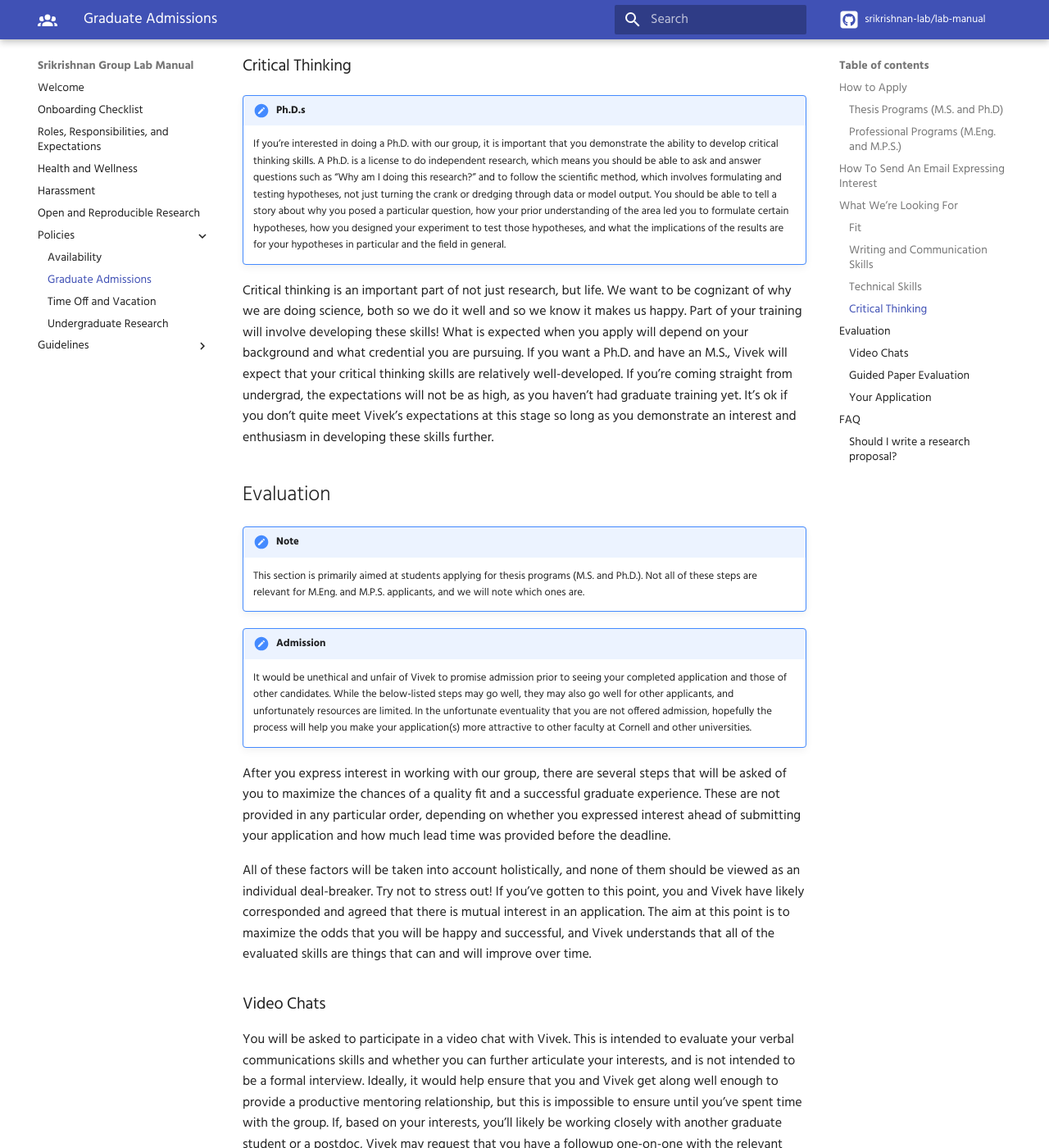
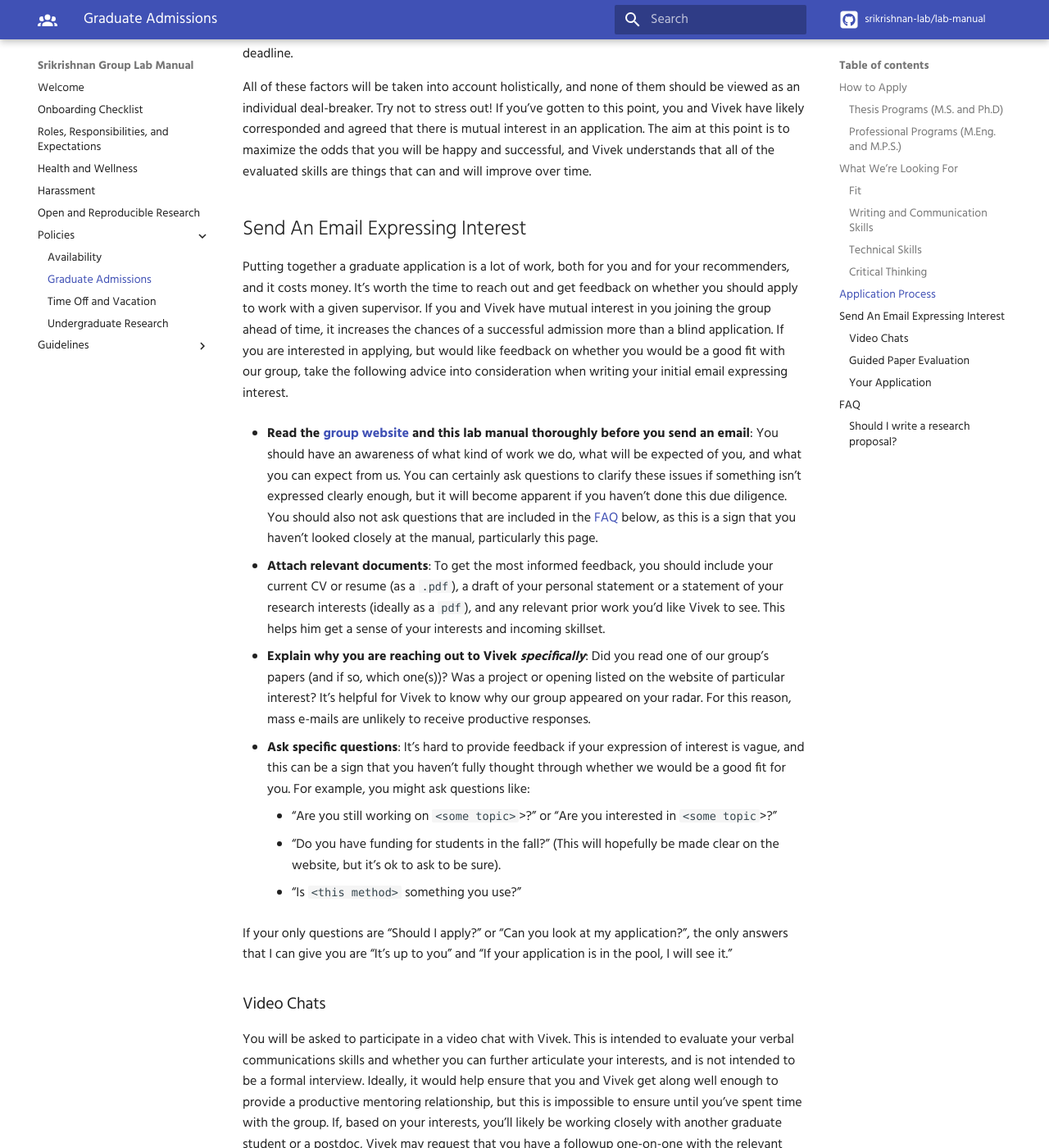
Before and after one commit to srikrishnan-lab/lab-manual, an MkDocs documentation site: the page built from docs/policies/graduate.md, in a window 1280 px wide and 1400 px high, scrolled down 3629 px. Shown: the whole window at 82% size. Built offline with MkDocs 1.6.1 and Material for MkDocs 9.7.7, drawn with Linux system fonts in a browser that asks for light colours; some web fonts are replaced; comment, search, counter and statistics services are not loaded; some of the changed text lies outside the part shown.

Commit message:
move section on expressing interest

```diff
--- a/docs/policies/graduate.md
+++ b/docs/policies/graduate.md
@@ -13,23 +13,6 @@ When funding is available for M.S. and Ph.D students to do specific work, these
 ### Professional Programs (M.Eng. and M.P.S.)
 
 M.Eng. and M.P.S. students should [contact Vivek](mailto:viveks@cornell.edu) to [express interest](#interest) and ask if he has projects available. This does not need to be done too far ahead of the start of your first semester unless you specifically want to be supervised by Vivek, in which case you should inquire as early as possible.
-
-## How To Send An Email Expressing Interest <a name="interest"></a>
-
-Putting together a graduate application is a lot of work, both for you and for your recommenders, and it costs money. It's worth the time to reach out and get feedback on whether you should apply to work with a given supervisor. If you and Vivek have mutual interest in you joining the group ahead of time, it increases the chances of a successful admission more than a blind application. If you are interested in applying, but would like feedback on whether you would be a good fit with our group, take the following advice into consideration when writing your initial email expressing interest.
-
-* **Read the [group website](https://srikrishnan-lab.github.io/) and this lab manual thoroughly before you send an email**: You should have an awareness of what kind of work we do, what will be expected of you, and what you can expect from us. You can certainly ask questions to clarify these issues if something isn't expressed clearly enough, but it will become apparent if you haven't done this due diligence. You should also not ask questions that are included in the [FAQ](#faq) below, as this is a sign that you haven't looked closely at the manual, particularly this page.
-
-* **Attach relevant documents**: To get the most informed feedback, you should include your current CV or resume (as a `.pdf`), a draft of your personal statement or a statement of your research interests (ideally as a `pdf`), and any relevant prior work you'd like Vivek to see. This helps him get a sense of your interests and incoming skillset.
-
-* **Explain why you are reaching out to Vivek *specifically***: Did you read one of our group's papers (and if so, which one(s))? Was a project or opening listed on the website of particular interest? It's helpful for Vivek to know why our group appeared on your radar. For this reason, mass e-mails are unlikely to receive productive responses.
-
-* **Ask specific questions**: It's hard to provide feedback if your expression of interest is vague, and this can be a sign that you haven't fully thought through whether we would be a good fit for you. For example, you might ask questions like:
-    * "Are you still working on `<some topic>`>?" or "Are you interested in `<some topic`>?"
-    * "Do you have funding for students in the fall?" (This will hopefully be made clear on the website, but it's ok to ask to be sure).
-    * "Is `<this method>` something you use?"
-
-If your only questions are "Should I apply?" or "Can you look at my application?", the only answers that I can give you are "It's up to you" and "If your application is in the pool, I will see it."
 
 ## What We're Looking For
 
@@ -69,7 +52,7 @@ Other skills, such as geospatial analysis, climate modeling, or hydrological or
 
 Critical thinking is an important part of not just research, but life. We want to be cognizant of why we are doing science, both so we do it well and so we know it makes us happy. Part of your training will involve developing these skills! What is expected when you apply will depend on your background and what credential you are pursuing. If you want a Ph.D. and have an M.S., Vivek will expect that your critical thinking skills are relatively well-developed. If you're coming straight from undergrad, the expectations will not be as high, as you haven't had graduate training yet. It's ok if you don't quite meet Vivek's expectations at this stage so long as you demonstrate an interest and enthusiasm in developing these skills further.
 
-## Evaluation
+## Application Process
 
 !!! note
     This section is primarily aimed at students applying for thesis programs (M.S. and Ph.D.). Not all of these steps are relevant for M.Eng. and M.P.S. applicants, and we will note which ones are.
@@ -77,9 +60,27 @@ Critical thinking is an important part of not just research, but life. We want t
 !!! important "Admission"
     It would be unethical and unfair of Vivek to promise admission prior to seeing your completed application and those of other candidates. While the below-listed steps may go well, they may also go well for other applicants, and unfortunately resources are limited. In the unfortunate eventuality that you are not offered admission, hopefully the process will help you make your application(s) more attractive to other faculty at Cornell and other universities.
 
-After you express interest in working with our group, there are several steps that will be asked of you to maximize the chances of a quality fit and a successful graduate experience. These are not provided in any particular order, depending on whether you expressed interest ahead of submitting your application and how much lead time was provided before the deadline.
+Once you decide you are interested in working with our group, there are several steps that will be asked of you to maximize the chances of a quality fit and a successful graduate experience. These are not provided in any particular order, depending on how much lead time was provided before the deadline.
 
 All of these factors will be taken into account holistically, and none of them should be viewed as an individual deal-breaker. Try not to stress out! If you've gotten to this point, you and Vivek have likely corresponded and agreed that there is mutual interest in an application. The aim at this point is to maximize the odds that you will be happy and successful, and Vivek understands that all of the evaluated skills are things that can and will improve over time.
+
+## Send An Email Expressing Interest <a name="interest"></a>
+
+Putting together a graduate application is a lot of work, both for you and for your recommenders, and it costs money. It's worth the time to reach out and get feedback on whether you should apply to work with a given supervisor. If you and Vivek have mutual interest in you joining the group ahead of time, it increases the chances of a successful admission more than a blind application. If you are interested in applying, but would like feedback on whether you would be a good fit with our group, take the following advice into consideration when writing your initial email expressing interest.
+
+* **Read the [group website](https://srikrishnan-lab.github.io/) and this lab manual thoroughly before you send an email**: You should have an awareness of what kind of work we do, what will be expected of you, and what you can expect from us. You can certainly ask questions to clarify these issues if something isn't expressed clearly enough, but it will become apparent if you haven't done this due diligence. You should also not ask questions that are included in the [FAQ](#faq) below, as this is a sign that you haven't looked closely at the manual, particularly this page.
+
+* **Attach relevant documents**: To get the most informed feedback, you should include your current CV or resume (as a `.pdf`), a draft of your personal statement or a statement of your research interests (ideally as a `pdf`), and any relevant prior work you'd like Vivek to see. This helps him get a sense of your interests and incoming skillset.
+
+* **Explain why you are reaching out to Vivek *specifically***: Did you read one of our group's papers (and if so, which one(s))? Was a project or opening listed on the website of particular interest? It's helpful for Vivek to know why our group appeared on your radar. For this reason, mass e-mails are unlikely to receive productive responses.
+
+* **Ask specific questions**: It's hard to provide feedback if your expression of interest is vague, and this can be a sign that you haven't fully thought through whether we would be a good fit for you. For example, you might ask questions like:
+    * "Are you still working on `<some topic>`>?" or "Are you interested in `<some topic`>?"
+    * "Do you have funding for students in the fall?" (This will hopefully be made clear on the website, but it's ok to ask to be sure).
+    * "Is `<this method>` something you use?"
+
+If your only questions are "Should I apply?" or "Can you look at my application?", the only answers that I can give you are "It's up to you" and "If your application is in the pool, I will see it."
+
 
 ### Video Chats
 
```
